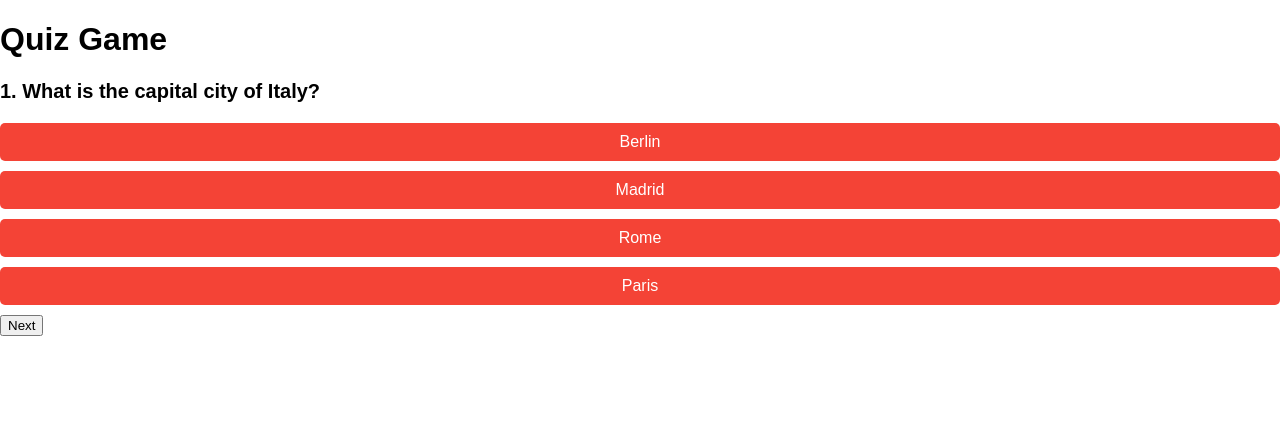
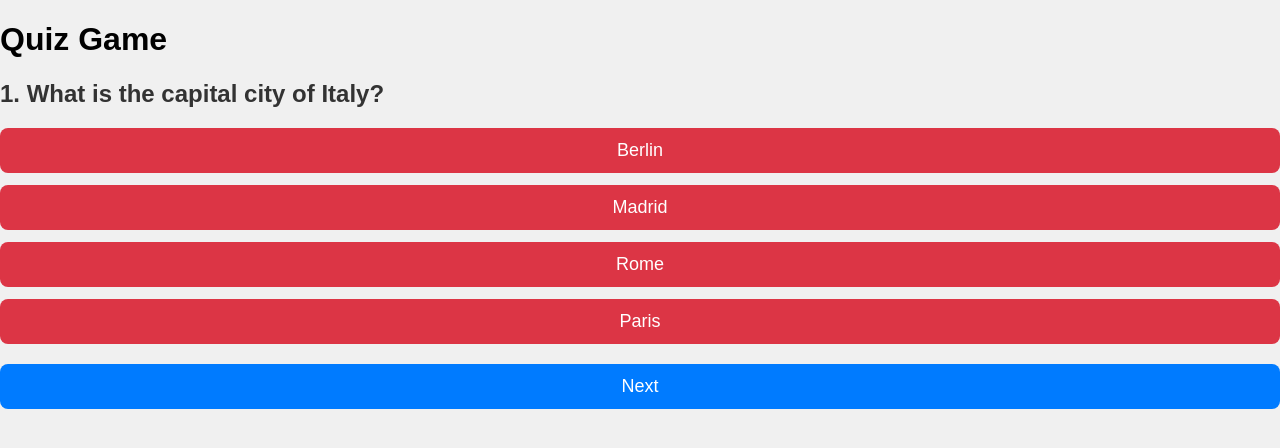
Before and after one commit to sandeepyogi/VAC-ASSIGNMENT, a plain HTML site: page Quiz-Application/index.html in a window 1280 px wide. Both pictures are taken after a click on the button "Berlin". Drawn offline with Linux system fonts and the light colour scheme.

Commit message:
Update style.css

```diff
--- a/Quiz-Application/style.css
+++ b/Quiz-Application/style.css
@@ -1,42 +1,78 @@
 /* Your CSS styles */
+
+/* Reset default styles and set basic styles for the page */
 body {
     font-family: Arial, sans-serif;
     margin: 0;
     padding: 0;
     box-sizing: border-box;
+    background-color: #f0f0f0;
 }
+
+/* Define styles for the main container */
 .container {
     max-width: 600px;
     margin: 50px auto;
     padding: 20px;
     border: 1px solid #ccc;
-    border-radius: 5px;
-    background-color: #f9f9f9;
+    border-radius: 10px;
+    background-color: #fff;
+    box-shadow: 0 0 10px rgba(0, 0, 0, 0.1);
 }
+
+/* Styles for the question element */
 #question {
-    font-size: 20px;
+    font-size: 24px;
     margin-bottom: 20px;
+    color: #333;
 }
+
+/* Styles for answer buttons */
 .btn {
     display: block;
     width: 100%;
-    padding: 10px;
-    margin-bottom: 10px;
+    padding: 12px;
+    margin-bottom: 12px;
     text-align: center;
     border: none;
-    border-radius: 5px;
+    border-radius: 8px;
     cursor: pointer;
-    background-color: #4caf50;
-    color: white;
-    font-size: 16px;
-    transition: background-color 0.3s;
+    background-color: #007bff; /* Default button background color */
+    color: #fff;
+    font-size: 18px;
+    transition: background-color 0.3s, color 0.3s; /* Smooth transition for button hover effect */
 }
+
+/* Button hover effect */
 .btn:hover {
-    background-color: #45a049;
+    background-color: #0056b3; /* Darker shade of the button color on hover */
 }
+
+/* Styles for correct answer buttons */
 .correct {
-    background-color: #4caf50;
+    background-color: #28a745; /* Green color for correct answer buttons */
 }
+
+/* Styles for incorrect answer buttons */
 .incorrect {
-    background-color: #f44336;
+    background-color: #dc3545; /* Red color for incorrect answer buttons */
 }
+
+/* Next button */
+#next-btn {
+    display: block;
+    width: 100%;
+    padding: 12px;
+    margin-top: 20px;
+    border: none;
+    border-radius: 8px;
+    cursor: pointer;
+    background-color: #007bff;
+    color: #fff;
+    font-size: 18px;
+    transition: background-color 0.3s, color 0.3s;
+}
+
+#next-btn:hover {
+    background-color: #0056b3;
+}
```
